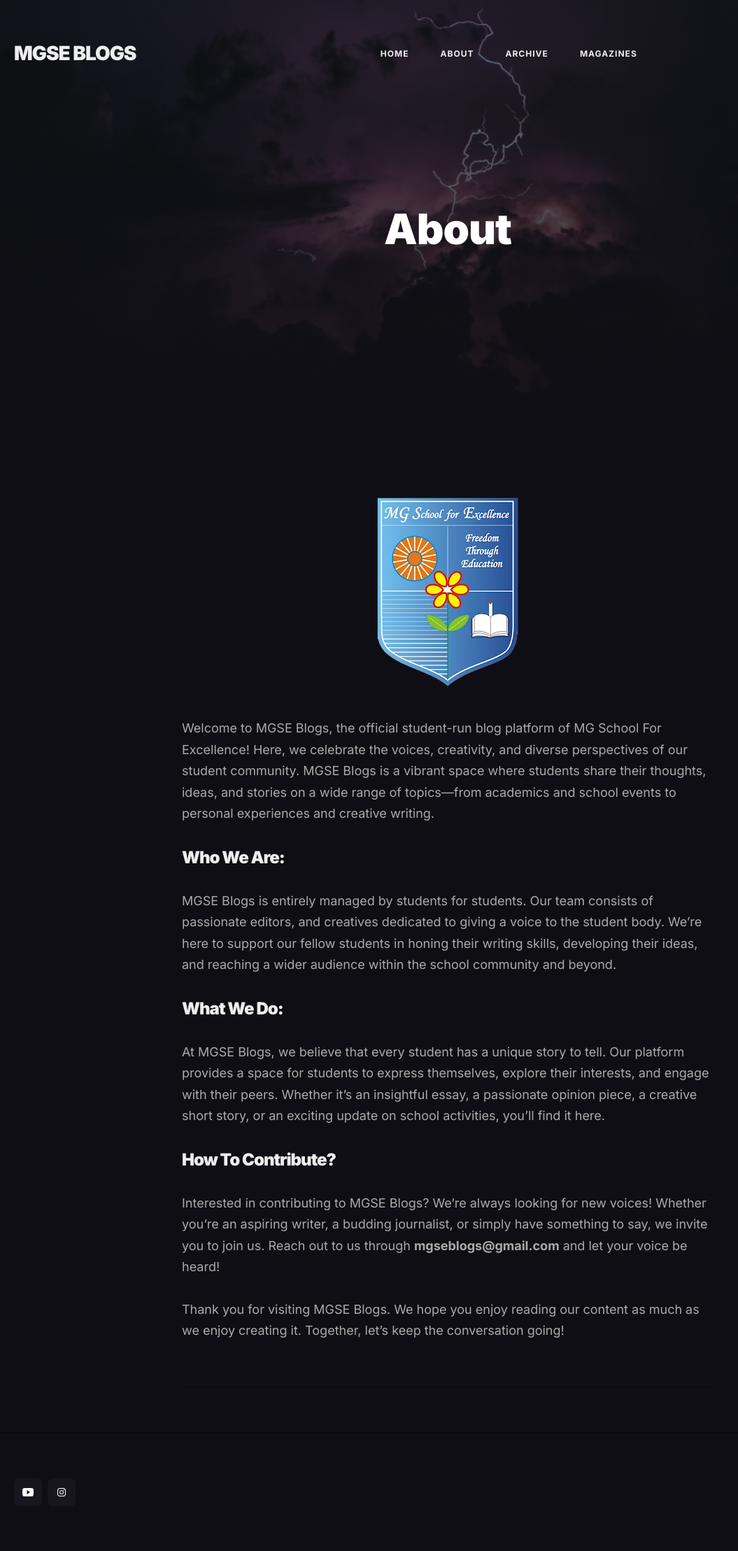
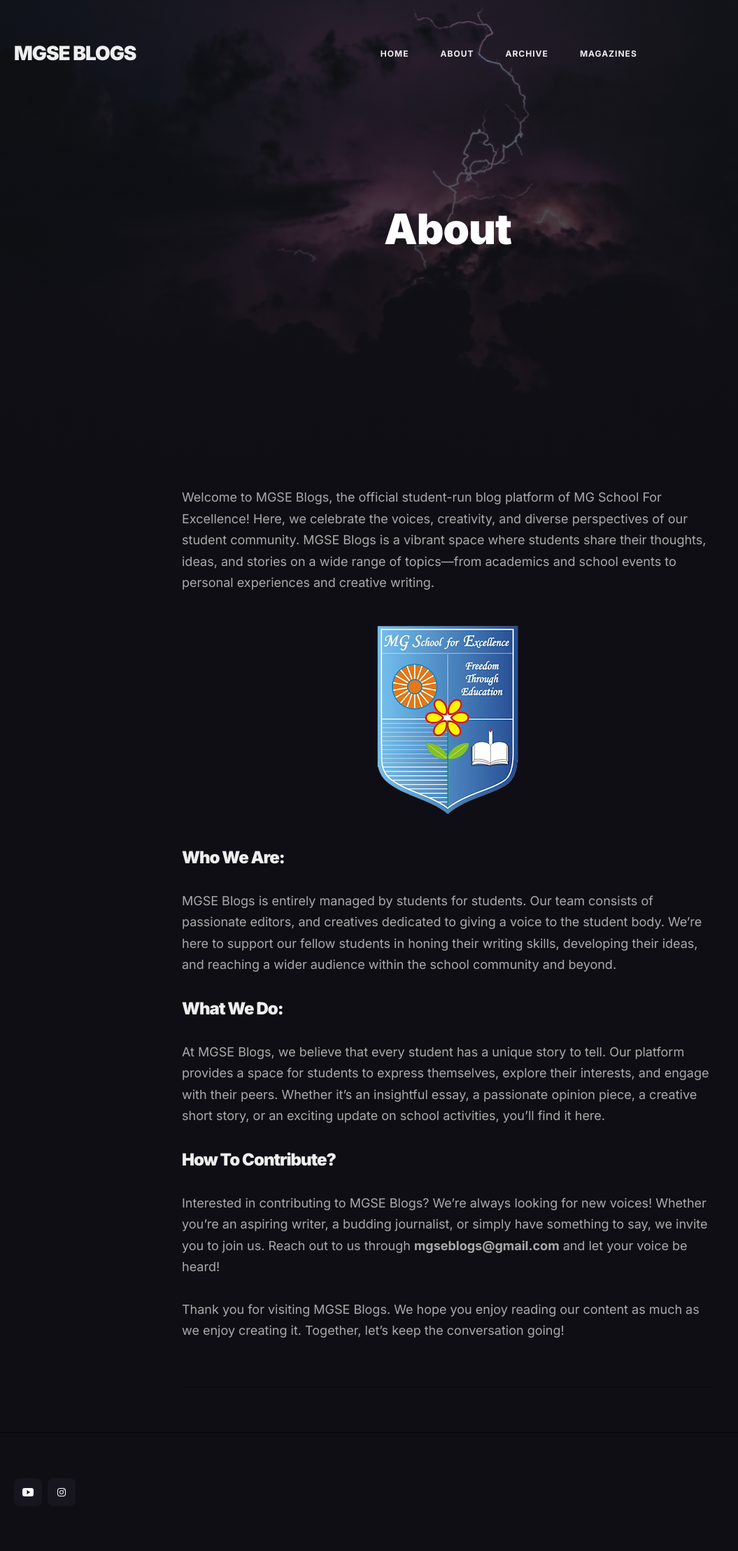
Before and after one commit to MGSE-Blogs/mgse-blogs.github.io, a Jekyll site: the page built from _pages/about.md, in a window 1280 px wide. Shown: the whole page at 70% size, without its empty margins (0-1055 px from the left). Built offline with Jekyll 4.4.1, drawn with Linux system fonts in a browser that asks for light colours; nearby versions of some CDN libraries.

```diff
--- a/_pages/about.md
+++ b/_pages/about.md
@@ -4,13 +4,13 @@ title: About
 permalink: /about/
 image: '/images/12.jpg'
 ---
+Welcome to MGSE Blogs, the official student-run blog platform of MG School For Excellence! Here, we celebrate the voices, creativity, and diverse perspectives of our student community. MGSE Blogs is a vibrant space where students share their thoughts, ideas, and stories on a wide range of topics—from academics and school events to personal experiences and creative writing.
 
 
 <p align="center">
   <img src="https://github.com/MGSE-Blogs/mgse-blogs.github.io/blob/main/images/slogo.png"/>
 </p>
 
-Welcome to MGSE Blogs, the official student-run blog platform of MG School For Excellence! Here, we celebrate the voices, creativity, and diverse perspectives of our student community. MGSE Blogs is a vibrant space where students share their thoughts, ideas, and stories on a wide range of topics—from academics and school events to personal experiences and creative writing.
 
 ### Who We Are:
 
```
